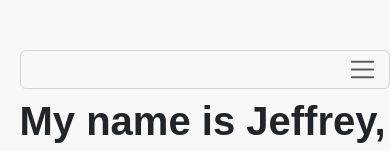
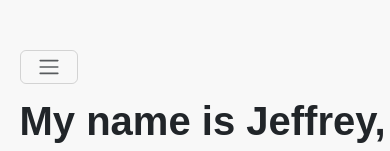
Before and after one commit to jffsun/portfolio-app, a React (Create React App) app: page / in a window 390 px wide. Shown: the top 151 px of the page. Built offline with nearby package versions, Linux system fonts and the light colour scheme.

Commit message:
Navbar links for smartphone portrait orientation styling

```diff
--- a/src/components/Navbar.js
+++ b/src/components/Navbar.js
@@ -57,7 +57,6 @@ const Navbar = () => {
               activeClass="active"
               to="about"
               spy={true}
-              smooth={true}
               offset={-70}
               duration={500}
             >
@@ -69,7 +68,6 @@ const Navbar = () => {
               activeClass="active"
               to="work"
               spy={true}
-              smooth={true}
               offset={-70}
               duration={500}
             >
@@ -81,7 +79,6 @@ const Navbar = () => {
               activeClass="active"
               to="contact"
               spy={true}
-              smooth={true}
               offset={-70}
               duration={500}
             >
--- a/src/styles/global.css
+++ b/src/styles/global.css
@@ -128,6 +128,7 @@ a:hover {
   width: 100%;
 }
 
+/*  hide dropdown button until screen width < 768px  */
 .navbar-collapse {
   display: none;
 }
@@ -143,17 +144,16 @@ a:hover {
   background-color: #e9e9e9;
 }
 
-
-/* for elements with both classes .nav-links and .show */
-.nav-links.show {
-  display: block;
-}
-
 /* styling of links text */
 .nav-link {
   /* 5px top bottom and 10px left right */
   padding: 0 5%;
   font-size: 1.5rem;
+  text-align:center
+}
+
+.nav-link:hover {
+  cursor: pointer;
 }
 
 .home-container {
@@ -231,15 +231,42 @@ footer button {
   .home-content h1 {
     font-size: 2.5rem;
   }
+  /* Styles for vertical/collapsed navbar */
+  .navbar {
+    width: 20%;
+  }
 
-/* Styles for vertical/collapsed navbar */
+  .navbar button {
+    width: 100%;
+    justify-content: center;
+  }
+
+   /* show the links when navbar-toggler btn clicked and showLinks state is true */
+  .nav-links.show {
+    display: block;
+    border-radius: 10px;
+    opacity: 0.85;
+  }
+
   .navbar-collapse {
     display: flex;
-    justify-content: flex-end;
-    font-size: 0.8em;
+    font-size: 1rem;
   }
+
+  /* container holding each navlink */
   .nav-links {
-    display: none;
+    position: absolute; /* appears near closest ancestor element which is the navbar */
+    top: 100%; /* below nearest ancestor element */
+    width: 400%;
+    max-width: none; /* reset max-width */
+    display: none; /* hide the links by default */
+    /* add any other styles you need */
+  }
+  .nav-link {
+    width: 100%;
+    padding: 5px;
+    text-align: left;
+    font-size: 1.25rem;
   }
 }
 
@@ -251,6 +278,9 @@ footer button {
   .home-content h1 {
     font-size: 3rem;
   }
+  .nav-link {
+    font-size: 1.15rem;
+  }
 }
 
 /* Styles for tablets in landscape orientation and smaller desktop screens */
@@ -260,6 +290,9 @@ footer button {
   }
   .home-content h1 {
     font-size: 4rem;
+  }
+  .nav-link {
+    font-size: 1.25rem;
   }
 }
 
```
